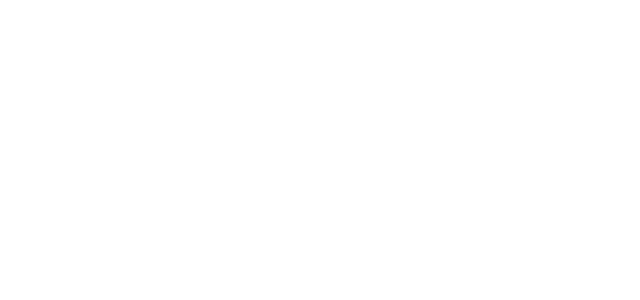
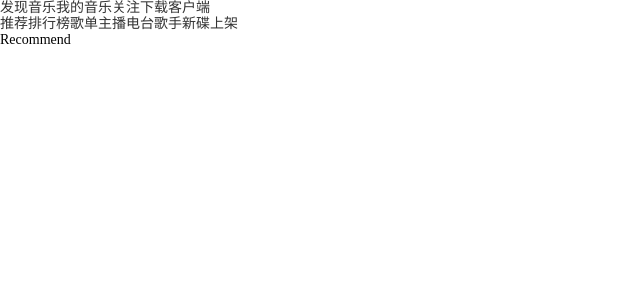
Before and after one commit to dream-swp/react_music_demo, a React (Vite) app in the folder music/: page /#/discover/recommend in a window 1280 px wide. Before the commit this address had no page. Shown: the top 300 px of the page, without its empty margins (0-640 px from the left). Built offline with nearby package versions, Linux system fonts and the light colour scheme.

Commit message:
配置二级路由

```diff
--- a/music/src/App.tsx
+++ b/music/src/App.tsx
@@ -1,10 +1,21 @@
-import { memo } from 'react'
-import { useRoutes } from 'react-router'
+import { memo, Suspense } from 'react'
+import { Link, useRoutes } from 'react-router'
 
 import routes from '@/router'
-// import Home from './views/home'
 
 const App = memo(() => {
-    return <div className="App">{useRoutes(routes)}</div>
+    return (
+        <div className="App">
+            <div className="nva">
+                <Link to="/discover">发现音乐</Link>
+                <Link to="/mine">我的音乐</Link>
+                <Link to="/focus">关注</Link>
+                <Link to="/download">下载客户端</Link>
+            </div>
+            <Suspense fallback="loading...">
+                <div className="main">{useRoutes(routes)}</div>
+            </Suspense>
+        </div>
+    )
 })
 export default App
--- a/music/src/router/index.tsx
+++ b/music/src/router/index.tsx
@@ -1,12 +1,18 @@
-// import {} from 'react-router'
-
+import { lazy } from 'react'
 import { type RouteObject } from 'react-router'
 import { Navigate } from 'react-router'
 
-import Discover from '@/views/discover'
-import Focus from '@/views/focus'
-import Mine from '@/views/mine'
-import Download from '@/views/download'
+const Discover = lazy(() => import('@/views/discover'))
+const Album = lazy(() => import('@/views/discover/c-views/album'))
+const Artist = lazy(() => import('@/views/discover/c-views/artist'))
+const Djradio = lazy(() => import('@/views/discover/c-views/djradio'))
+const Ranking = lazy(() => import('@/views/discover/c-views/ranking'))
+const Recommend = lazy(() => import('@/views/discover/c-views/recommend'))
+const Songs = lazy(() => import('@/views/discover/c-views/songs'))
+
+const Focus = lazy(() => import('@/views/focus'))
+const Mine = lazy(() => import('@/views/mine'))
+const Download = lazy(() => import('@/views/download'))
 
 const routes: RouteObject[] = [
     {
@@ -15,7 +21,38 @@
     },
     {
         path: '/discover',
-        element: <Discover />
+        element: <Discover />,
+        children: [
+            {
+                path: '/discover',
+                element: <Navigate to="/discover/recommend" />
+            },
+            {
+                path: '/discover/recommend',
+                element: <Recommend />
+            },
+            {
+                path: '/discover/ranking',
+                element: <Ranking />
+            },
+            {
+                path: '/discover/songs',
+                element: <Songs />
+            },
+            {
+                path: '/discover/djradio',
+                element: <Djradio />
+            },
+
+            {
+                path: '/discover/artist',
+                element: <Artist />
+            },
+            {
+                path: '/discover/album',
+                element: <Album />
+            }
+        ]
     },
     {
         path: '/mine',
--- /dev/null
+++ b/music/src/views/discover/c-views/album/index.tsx
@@ -0,0 +1,16 @@
+import { memo } from 'react'
+import type { ReactNode } from 'react'
+
+interface IProps {
+    children?: ReactNode
+}
+
+const Album = memo<IProps>(() => {
+    return (
+        <div>
+            <span>Album</span>
+        </div>
+    )
+})
+
+export default Album
--- /dev/null
+++ b/music/src/views/discover/c-views/artist/index.tsx
@@ -0,0 +1,16 @@
+import { memo } from 'react'
+import type { ReactNode } from 'react'
+
+interface IProps {
+    children?: ReactNode
+}
+
+const Artist = memo<IProps>(() => {
+    return (
+        <div>
+            <span>Artist</span>
+        </div>
+    )
+})
+
+export default Artist
--- /dev/null
+++ b/music/src/views/discover/c-views/djradio/index.tsx
@@ -0,0 +1,16 @@
+import { memo } from 'react'
+import type { ReactNode } from 'react'
+
+interface IProps {
+    children?: ReactNode
+}
+
+const Djradio = memo<IProps>(() => {
+    return (
+        <div>
+            <span>Djradio</span>
+        </div>
+    )
+})
+
+export default Djradio
--- /dev/null
+++ b/music/src/views/discover/c-views/ranking/index.tsx
@@ -0,0 +1,16 @@
+import { memo } from 'react'
+import type { ReactNode } from 'react'
+
+interface IProps {
+    children?: ReactNode
+}
+
+const Ranking = memo<IProps>(() => {
+    return (
+        <div>
+            <span>Ranking</span>
+        </div>
+    )
+})
+
+export default Ranking
--- /dev/null
+++ b/music/src/views/discover/c-views/recommend/index.tsx
@@ -0,0 +1,16 @@
+import { memo } from 'react'
+import type { ReactNode } from 'react'
+
+interface IProps {
+    children?: ReactNode
+}
+
+const Recommend = memo<IProps>(() => {
+    return (
+        <div>
+            <span>Recommend</span>
+        </div>
+    )
+})
+
+export default Recommend
--- /dev/null
+++ b/music/src/views/discover/c-views/songs/index.tsx
@@ -0,0 +1,16 @@
+import { memo } from 'react'
+import type { ReactNode } from 'react'
+
+interface IProps {
+    children?: ReactNode
+}
+
+const Songs = memo<IProps>(() => {
+    return (
+        <div>
+            <span>Songs</span>
+        </div>
+    )
+})
+
+export default Songs
--- a/music/src/views/discover/index.tsx
+++ b/music/src/views/discover/index.tsx
@@ -1,5 +1,6 @@
-import { memo } from 'react'
+import { memo, Suspense } from 'react'
 import type { ReactNode } from 'react'
+import { Link, Outlet } from 'react-router'
 
 interface IProps {
     children?: ReactNode
@@ -8,7 +9,17 @@
 const Discover = memo<IProps>(() => {
     return (
         <div>
-            <span>Discover</span>
+            <div>
+                <Link to="/discover/recommend">推荐</Link>
+                <Link to="/discover/ranking">排行榜</Link>
+                <Link to="/discover/songs">歌单</Link>
+                <Link to="/discover/djradio">主播电台</Link>
+                <Link to="/discover/artist">歌手</Link>
+                <Link to="/discover/album">新碟上架</Link>
+            </div>
+            <Suspense>
+                <Outlet />
+            </Suspense>
         </div>
     )
 })
```
Also changed, not shown: music/src/views/home/index.tsx (deleted), 1 other file (tests, documents, lock files or other folders).
